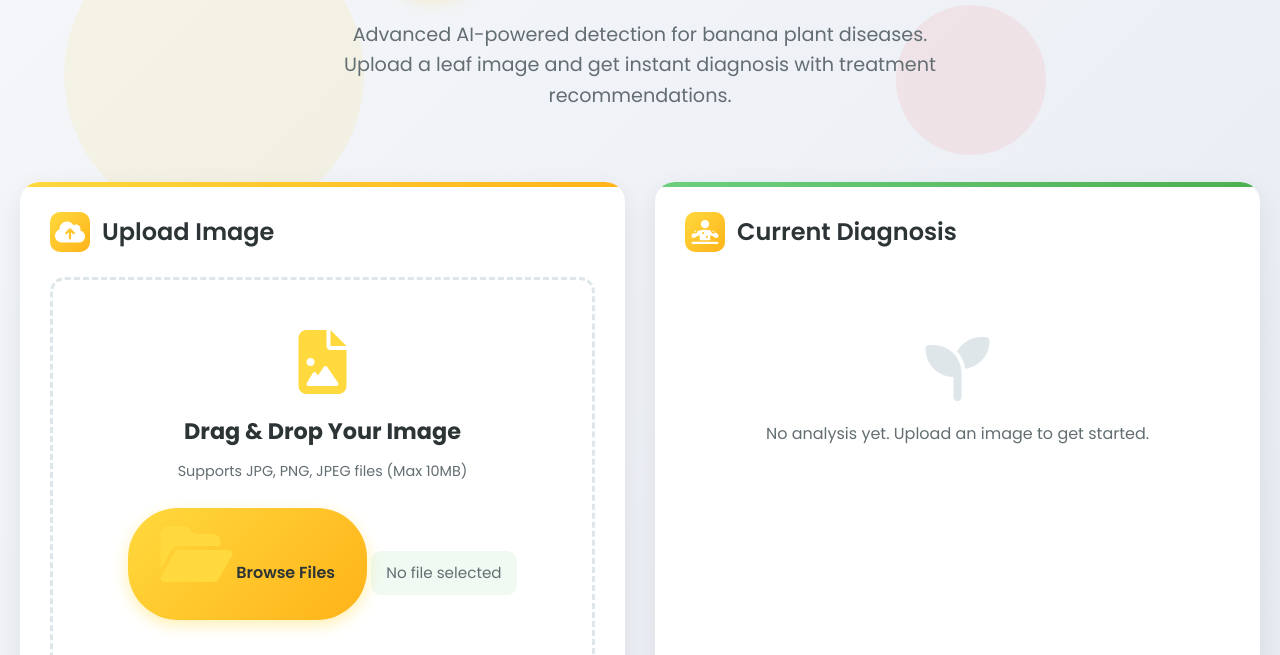
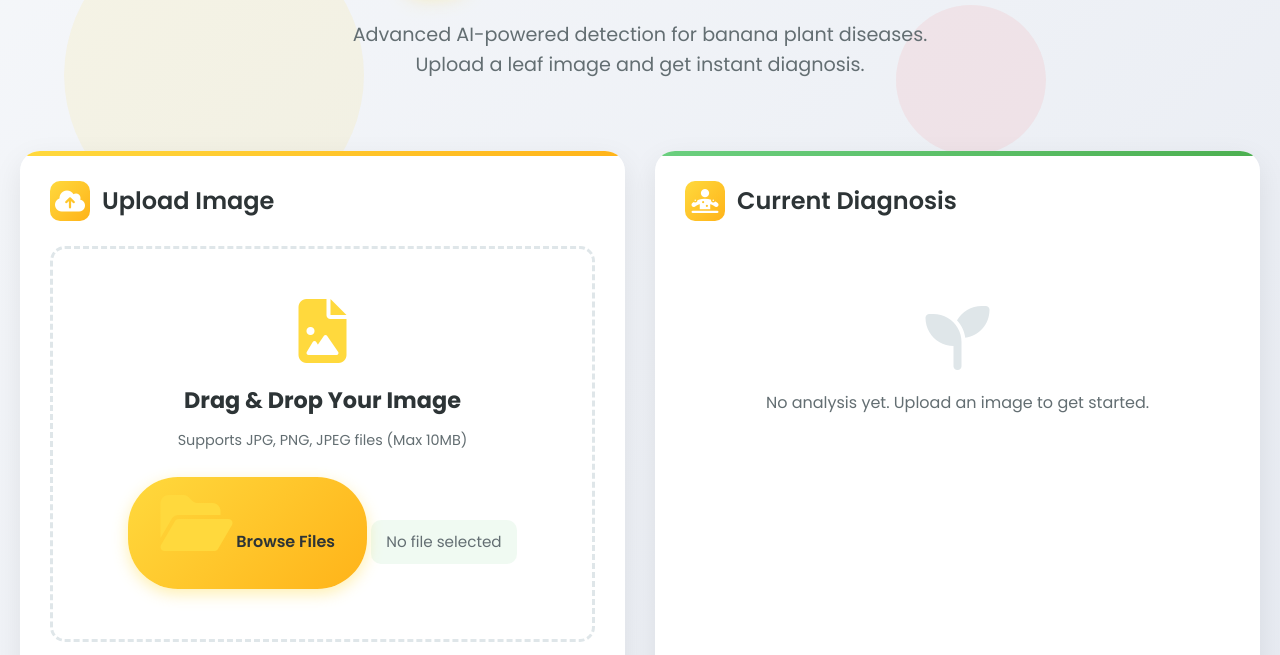
Before and after one commit to vanruin/BananaDiseaseDetection, a website: page front/home.html in a window 1280 px wide. Shown: the part 145-800 px from the top of the page. Drawn offline with Linux system fonts and the light colour scheme.

Commit message:
Update home.html

```diff
--- a/front/home.html
+++ b/front/home.html
@@ -853,7 +853,7 @@
         </div>
         <h1>BananaGuard</h1>
       </div>
-      <p class="subtitle">Advanced AI-powered detection for banana plant diseases. Upload a leaf image and get instant diagnosis with treatment recommendations.</p>
+      <p class="subtitle">Advanced AI-powered detection for banana plant diseases. Upload a leaf image and get instant diagnosis.</p>
     </header>
 
     <div class="main-content">
```
